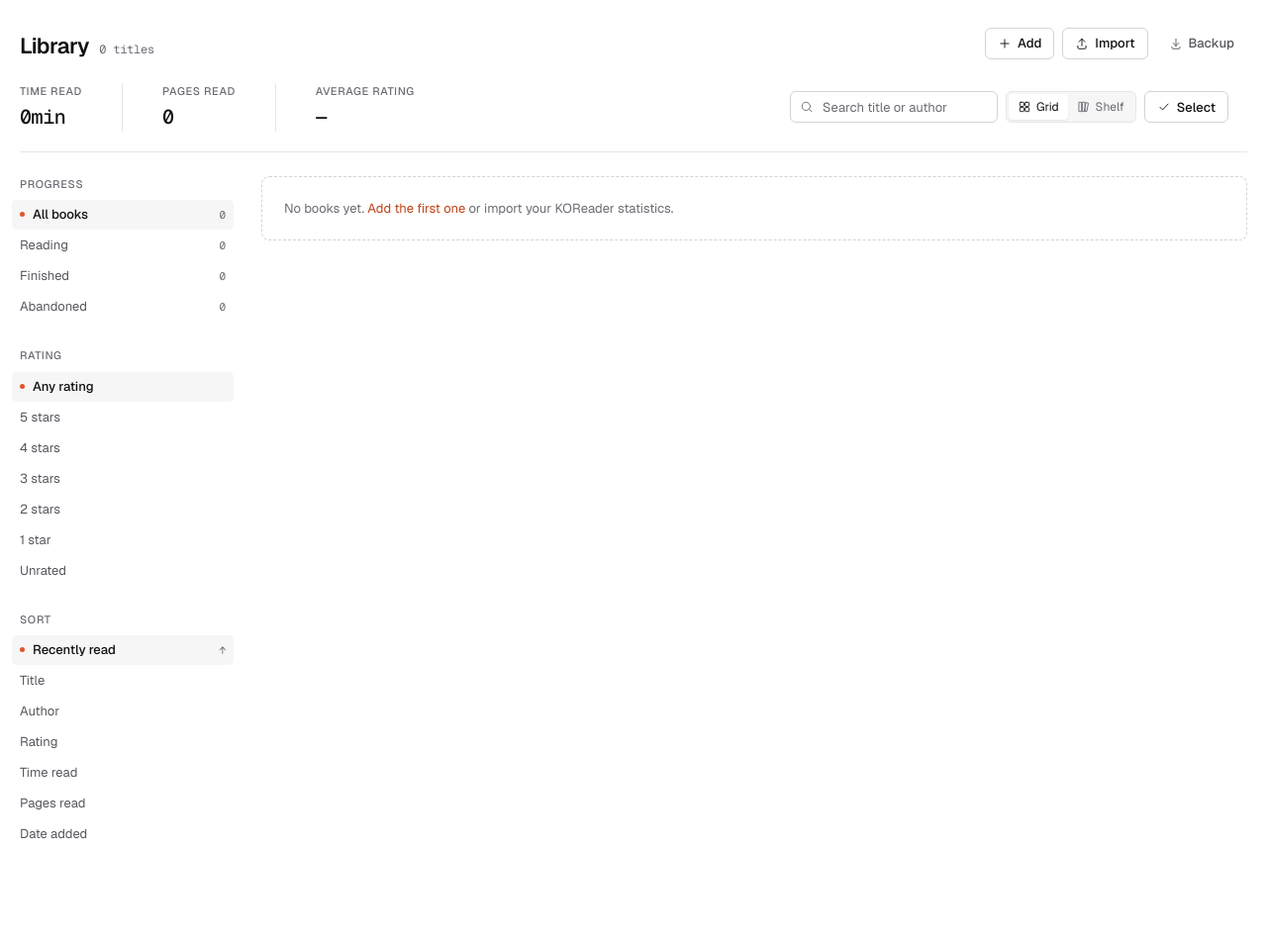
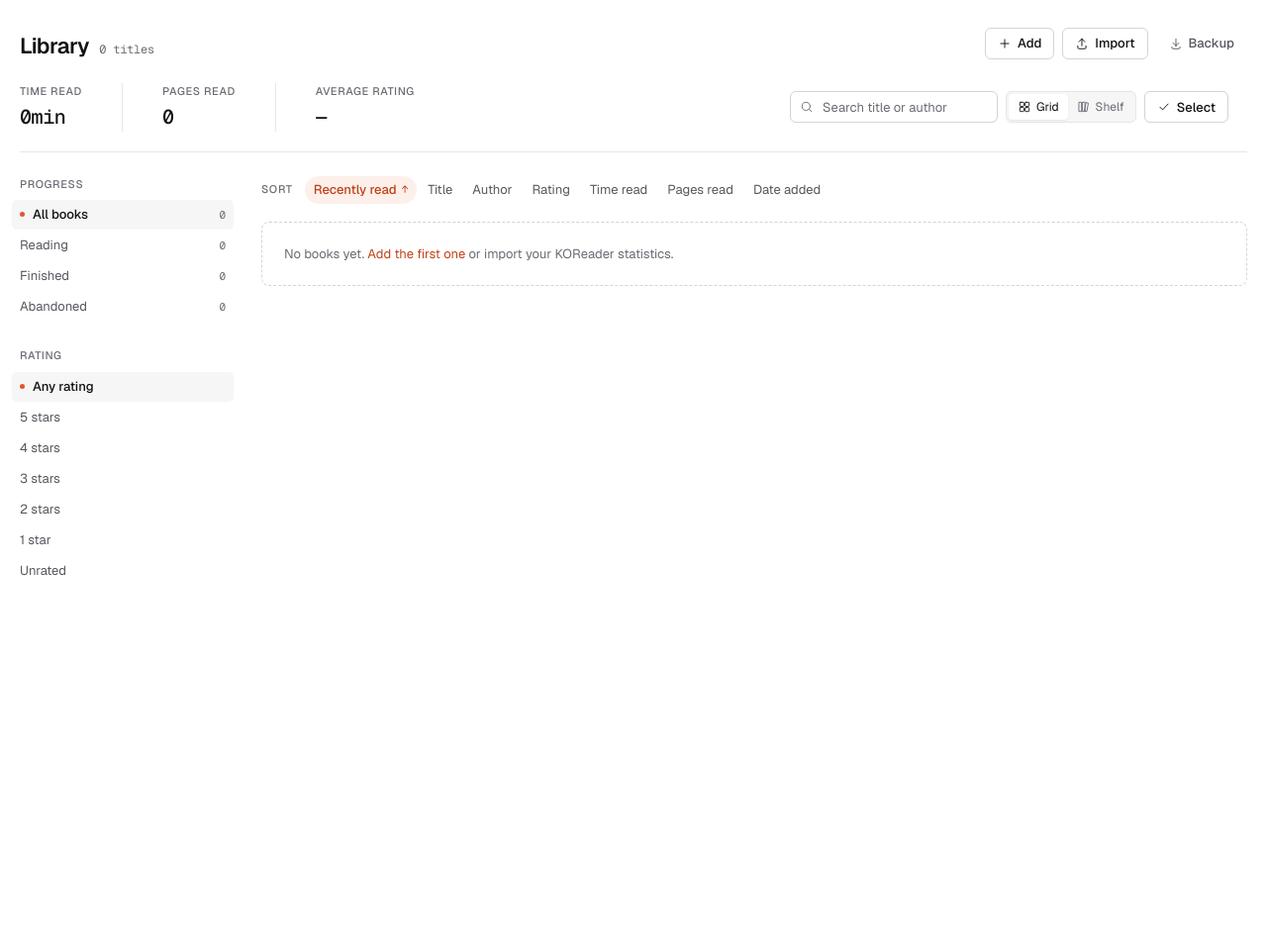
Before and after one commit to xHugo21/athenaeum, a FastAPI app: page /?sort=recent&dir=asc in a window 1280 px wide. Shown: the part 56-1010 px from the top of the page at 99% size. After the commit the page ends 638 px from the top, so only its background shows below. Run offline with FastAPI, Linux system fonts and the light colour scheme; data that the repository does not hold is empty; some libraries are stand-ins or nearby versions.

Commit message:
fix(library): sort in place without reloading
The sticky rail was taller than a laptop viewport, so the Sort
group at its bottom was clipped and only reachable at the very
end of the page. Sorting also navigated, leaving hover state and
the pointer cursor stale until the mouse moved.

Sort is now a chip bar above the grid, applied client-side from
the book payload; the URL is updated with replaceState.

```diff
--- a/app/templates/index.html
+++ b/app/templates/index.html
@@ -33,6 +33,17 @@
     background: var(--accent); margin-right: 8px; vertical-align: 2px;
   }
   .library-bar { display: flex; align-items: center; gap: 24px; flex-wrap: wrap; border-bottom: 1px solid var(--line); padding-bottom: 20px; margin-bottom: 24px; }
+  .sortbar { display: flex; align-items: center; gap: 12px; margin-bottom: 18px; }
+  .sortbar .label { flex: 0 0 auto; }
+  .sort-list { display: flex; flex-wrap: wrap; gap: 2px; min-width: 0; }
+  .sort-list a {
+    display: inline-flex; align-items: center; gap: 5px;
+    height: 28px; padding: 0 9px; border-radius: 999px;
+    color: var(--text-2); font-size: 13px; white-space: nowrap;
+  }
+  .sort-list a:hover { background: var(--surface-2); color: var(--text); text-decoration: none; }
+  .sort-list a[aria-current] { background: var(--accent-soft); color: var(--accent-strong); font-weight: 500; }
+  .sort-list b { font-size: 11px; font-weight: 400; }
   .library-bar .summary { flex: 1 1 auto; min-width: 0; border-bottom: 0; padding-bottom: 0; margin-bottom: 0; }
   .library-toolbar { display: flex; align-items: center; gap: 8px; flex-wrap: nowrap; flex: 0 0 auto; min-width: 0; margin-left: auto; }
   .library-toolbar .search { flex: 0 1 210px; min-width: 0; }
@@ -242,7 +253,7 @@
 </div>
 
 <div class="layout">
-  <aside class="rail" aria-label="Filter and sort">
+  <aside class="rail" aria-label="Filters">
     <div class="rail-group">
       <div class="label">Progress</div>
       <div class="rail-list" data-filter="progress">
@@ -297,20 +308,17 @@
       </div>
     </div>
     {% endif %}
-    <div class="rail-group">
-      <div class="label">Sort</div>
-      <div class="rail-list sort">
+  </aside>
+
+  <div class="results">
+    <div class="sortbar">
+      <span class="label">Sort</span>
+      <div class="sort-list">
         {% for key, text, default in [('recent', 'Recently read', 'desc'), ('title', 'Title', 'asc'), ('author', 'Author', 'asc'), ('rating', 'Rating', 'desc'), ('time', 'Time read', 'desc'), ('pages', 'Pages read', 'desc'), ('added', 'Date added', 'desc')] %}
-        <a href="/?sort={{ key }}&dir={{ ('desc' if dir == 'asc' else 'asc') if sort == key else default }}" {% if sort == key %}aria-current="true"{% endif %}>
-          <span>{{ text }}</span>
-          {% if sort == key %}<b class="num">{{ '↓' if dir == 'desc' else '↑' }}</b>{% endif %}
-        </a>
+        <a href="/?sort={{ key }}&dir={{ ('desc' if dir == 'asc' else 'asc') if sort == key else default }}" data-sort="{{ key }}" data-default="{{ default }}" {% if sort == key %}aria-current="true"{% endif %}>{{ text }}{% if sort == key %} <b class="num">{{ '↓' if dir == 'desc' else '↑' }}</b>{% endif %}</a>
         {% endfor %}
       </div>
     </div>
-  </aside>
-
-  <div class="results">
     {% if books %}
     <form id="bulk-bar" class="bulk-bar" method="post" action="/books/bulk" hidden>
       <span class="num" id="bulk-count">0 selected</span>
@@ -366,7 +374,7 @@
       Nothing matches these filters. <button class="linkbtn" type="button" onclick="resetFilters()">Clear filters</button>
     </div>
 
-    <script id="book-data" type="application/json">[{% for b in books %}{"id":{{ b['id'] }},"title":{{ b['title'] | tojson }},"author":{{ (b['author'] or '') | tojson }},"pages":{{ b['total_pages'] or 0 }},"rating":{{ b['rating'] if b['rating'] is not none else 0 }},"state":{{ b['status'] | tojson }},"hue":{{ b['hue'] }},"labels":{{ b['labels'] | tojson }}}{% if not loop.last %},{% endif %}{% endfor %}]</script>
+    <script id="book-data" type="application/json">[{% for b in books %}{"id":{{ b['id'] }},"title":{{ b['title'] | tojson }},"author":{{ (b['author'] or '') | tojson }},"pages":{{ b['total_pages'] or 0 }},"rating":{{ b['rating'] if b['rating'] is not none else 0 }},"state":{{ b['status'] | tojson }},"hue":{{ b['hue'] }},"labels":{{ b['labels'] | tojson }},"secs":{{ b['total_seconds'] or 0 }},"pdr":{{ b['pages_read'] or 0 }},"last":{{ b['last_read_at'] or b['added_at'] or 0 }},"added":{{ b['added_at'] or 0 }}}{% if not loop.last %},{% endif %}{% endfor %}]</script>
     {% else %}
     <div class="empty">
       No books yet. <button class="linkbtn" type="button" onclick="panel('add-card')">Add the first one</button> or import your KOReader statistics.
@@ -629,16 +637,72 @@
     if (sessionStorage.getItem('athenaeum-labels-edit') === '1') setManaging(true);
   }
 
-  document.querySelectorAll('.rail-list.sort a').forEach(a => {
+  const SORT_VALUE = {
+    recent: b => b.last,
+    title: b => b.title.toLowerCase(),
+    author: b => b.author.toLowerCase(),
+    rating: b => b.rating,
+    time: b => b.secs,
+    pages: b => b.pdr,
+    added: b => b.added,
+  };
+  const sortParams = new URLSearchParams(location.search);
+  let curSort = SORT_VALUE[sortParams.get('sort')] ? sortParams.get('sort') : 'recent';
+  let curDir = sortParams.get('dir') === 'asc' ? 'asc' : 'desc';
+
+  function sortGrid() {
+    const val = SORT_VALUE[curSort];
+    const sign = curDir === 'asc' ? 1 : -1;
+    const missing = v => v === '' || !v;
+    booksData.sort((a, b) => {
+      const x = val(a), y = val(b);
+      const ax = missing(x), ay = missing(y);
+      if (ax || ay) return ax === ay ? 0 : (ax ? 1 : -1);
+      return (typeof x === 'number' ? x - y : x < y ? -1 : x > y ? 1 : 0) * sign;
+    });
+    const grid = document.getElementById('grid-view');
+    for (const b of booksData) {
+      const cell = grid.querySelector(`.book-cell[data-id="${b.id}"]`);
+      if (cell) grid.append(cell);
+    }
+  }
+
+  function paintSort() {
+    for (const a of document.querySelectorAll('.sort-list a')) {
+      const active = a.dataset.sort === curSort;
+      const url = new URL(location.href);
+      url.searchParams.set('sort', a.dataset.sort);
+      url.searchParams.set('dir', active ? (curDir === 'asc' ? 'desc' : 'asc') : a.dataset.default);
+      a.href = url.toString();
+      a.querySelector('b')?.remove();
+      if (active) {
+        a.setAttribute('aria-current', 'true');
+        const arrow = document.createElement('b');
+        arrow.className = 'num';
+        arrow.textContent = curDir === 'desc' ? '↓' : '↑';
+        a.append(arrow);
+      } else {
+        a.removeAttribute('aria-current');
+      }
+    }
+  }
+
+  for (const a of document.querySelectorAll('.sort-list a')) {
     a.addEventListener('click', e => {
       e.preventDefault();
-      const url = new URL(a.href);
-      new URLSearchParams(location.search).forEach((v, k) => {
-        if (k !== 'sort' && k !== 'dir') url.searchParams.set(k, v);
-      });
-      location.href = url;
+      const next = new URL(a.href).searchParams;
+      curSort = next.get('sort');
+      curDir = next.get('dir') === 'asc' ? 'asc' : 'desc';
+      const url = new URL(location.href);
+      url.searchParams.set('sort', curSort);
+      url.searchParams.set('dir', curDir);
+      history.replaceState(null, '', url);
+      sortGrid();
+      paintSort();
+      if (shelvesBuilt) buildShelves();
     });
-  });
+  }
+  paintSort();
 
   const selectToggle = document.getElementById('select-toggle');
   const bulkBar = document.getElementById('bulk-bar');
```
